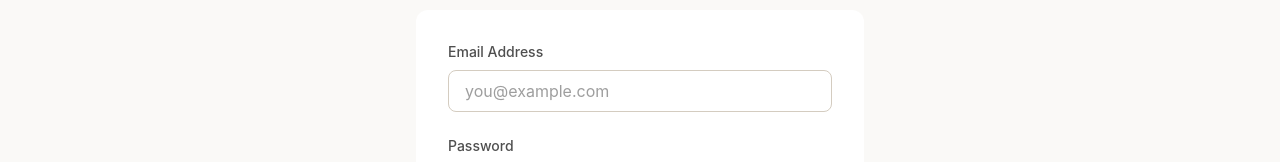
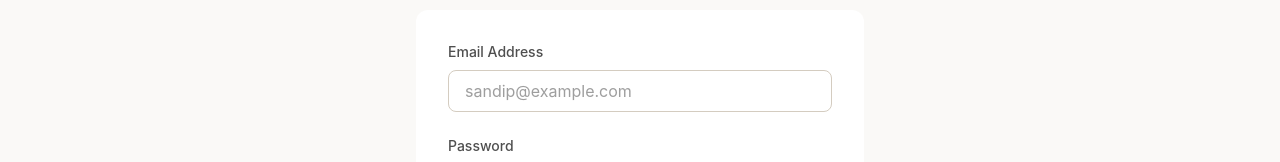
Before and after one commit to Sandip-Maurya/v4, a React (Vite) app: page /auth/login in a window 1280 px wide. Shown: the part 259-421 px from the top of the page. Built offline with nearby package versions, Linux system fonts and the light colour scheme; no server answers.

Commit message:
Fixed placeholder values

```diff
--- a/src/features/auth/LoginPage.tsx
+++ b/src/features/auth/LoginPage.tsx
@@ -126,7 +126,7 @@ export function LoginPage() {
                   className={`w-full px-4 py-2 rounded-lg border ${
                     errors.email ? 'border-red-500' : 'border-beige-300'
                   } focus:outline-none focus:ring-2 focus:ring-charcoal-500`}
-                  placeholder="you@example.com"
+                  placeholder="sandip@example.com"
                 />
                 {errors.email && (
                   <p className="text-sm text-red-600 mt-1">{errors.email}</p>
--- a/src/mocks/handlers.ts
+++ b/src/mocks/handlers.ts
@@ -217,7 +217,7 @@ export const handlers = [
     // For mock purposes, we'll use a default email
     // In a real app, this would come from the authenticated session
     // For now, we'll try to get it from localStorage or use a default
-    let userEmail = 'user@example.com'
+    let userEmail = 'sandip@example.com'
     try {
       const userData = localStorage.getItem('mock_user')
       if (userData) {
@@ -252,7 +252,7 @@ export const handlers = [
     }
 
     // Get user email from localStorage or use default
-    let userEmail = 'user@example.com'
+    let userEmail = 'sandip@example.com'
     try {
       const userData = localStorage.getItem('mock_user')
       if (userData) {
```
Also changed, not shown: 1 other file (tests, documents, lock files or other folders).
